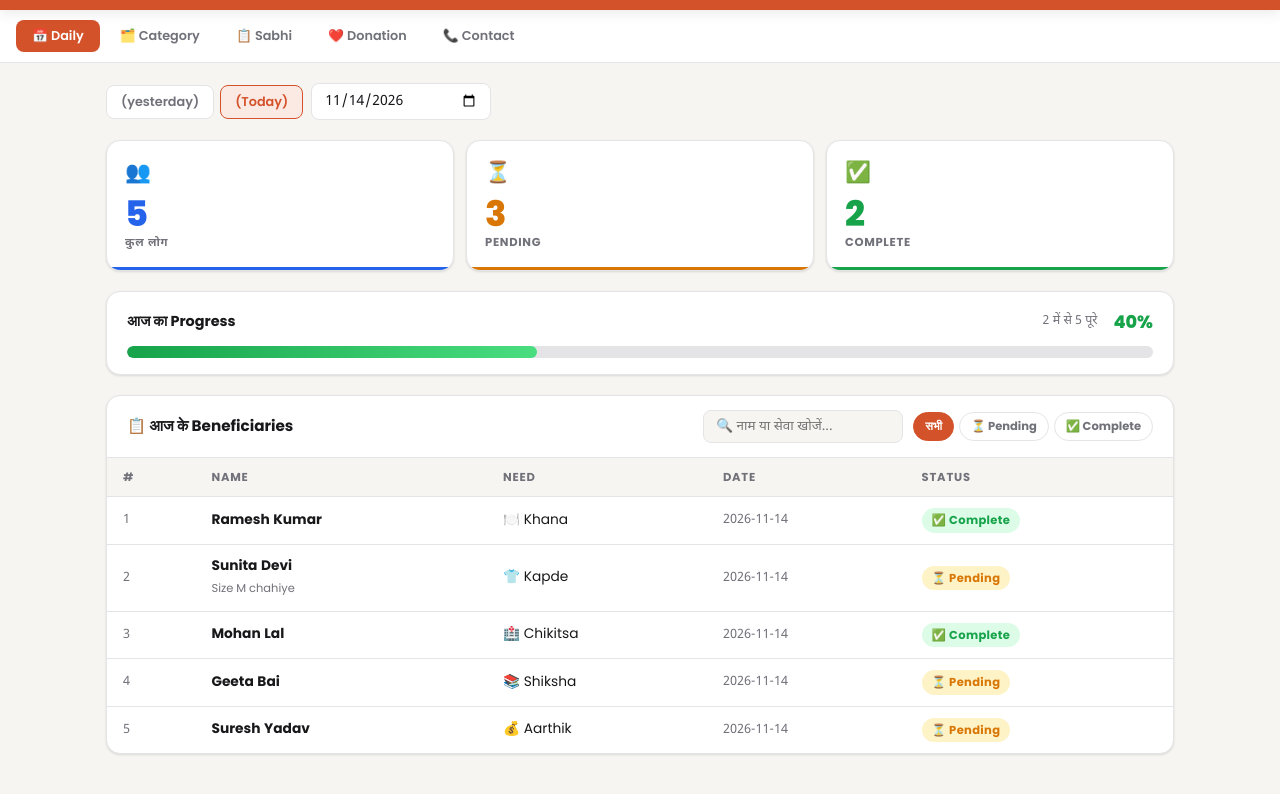
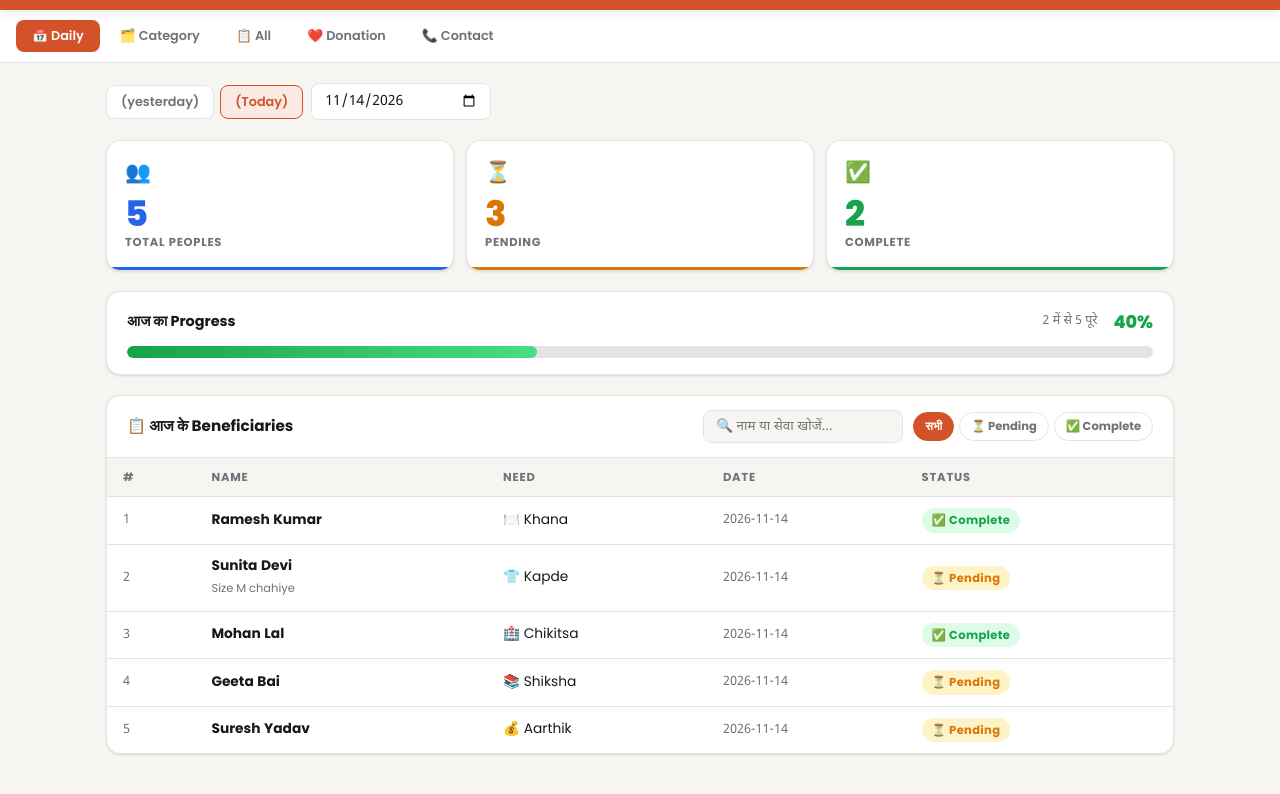
Before and after one commit to traderboys3034-ux/Ngo, a plain HTML site: page index.html in a window 1280 px wide. Shown: the part 60-854 px from the top of the page. Drawn offline with Linux system fonts and the light colour scheme.

Commit message:
Update navigation and summary labels in index.html
Updated button label from 'Sabhi' to 'All' and changed tile label from 'कुल लोग' to 'Total peoples'.

```diff
--- a/index.html
+++ b/index.html
@@ -857,7 +857,7 @@ tbody tr:hover td { background: var(--accent-light); }
 <nav class="nav-tabs" role="tablist">
   <button class="nav-tab active" onclick="setView('daily', this)">📅 Daily</button>
   <button class="nav-tab" onclick="setView('category', this)">🗂️ Category</button>
-  <button class="nav-tab" onclick="setView('all', this)">📋 Sabhi</button>
+  <button class="nav-tab" onclick="setView('all', this)">📋 All</button>
   <button class="nav-tab" onclick="setView('donate', this)">❤️ Donation</button>
   <button class="nav-tab" onclick="setView('contact', this)">📞 Contact</button>
 </nav>
@@ -882,7 +882,7 @@ tbody tr:hover td { background: var(--accent-light); }
       <div class="tile tile-total">
         <div class="tile-icon">👥</div>
         <div class="tile-num" id="totalCount">0</div>
-        <div class="tile-label">कुल लोग</div>
+        <div class="tile-label"> Total peoples</div>
       </div>
       <div class="tile tile-pending">
         <div class="tile-icon">⏳</div>
```
